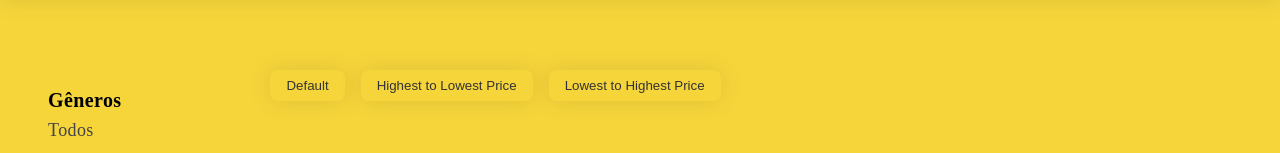
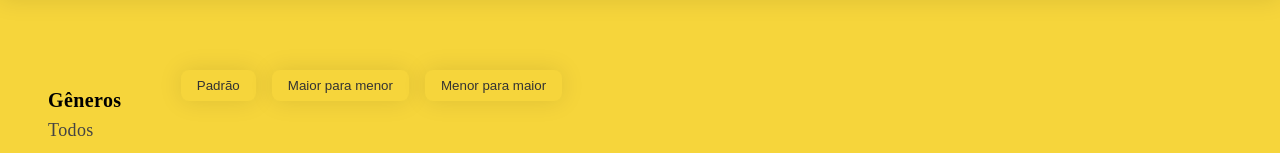
Before and after one commit to jvmantovas/ecommerce-capi, a React (Vite) app: page /products in a window 1280 px wide. Shown: the part 162-315 px from the top of the page. Built offline with nearby package versions, Linux system fonts and the light colour scheme; no server answers; a web font is replaced by a local one.

Commit message:
fix: styles and typos

```diff
--- a/src/components/SortMenu/SortMenu.jsx
+++ b/src/components/SortMenu/SortMenu.jsx
@@ -4,13 +4,9 @@ import { SortMenuWrapper } from "./styles";
 const SortMenu = ({ handleSort }) => {
   return (
     <SortMenuWrapper>
-      <button onClick={() => handleSort("default")}>Default</button>
-      <button onClick={() => handleSort("highest")}>
-        Highest to Lowest Price
-      </button>
-      <button onClick={() => handleSort("lowest")}>
-        Lowest to Highest Price
-      </button>
+      <button onClick={() => handleSort("default")}>Padrão</button>
+      <button onClick={() => handleSort("highest")}>Maior para menor</button>
+      <button onClick={() => handleSort("lowest")}>Menor para maior</button>
     </SortMenuWrapper>
   );
 };
--- a/src/components/SortMenu/styles.js
+++ b/src/components/SortMenu/styles.js
@@ -6,7 +6,7 @@ export const SortMenuWrapper = styled.div`
   max-width: 100%;
   position: absolute;
   z-index: 10;
-  padding-left: 18%;
+  margin-left: 11%;
   button {
     padding: 0.5rem 1rem;
     margin: 0 0.5rem;
```
